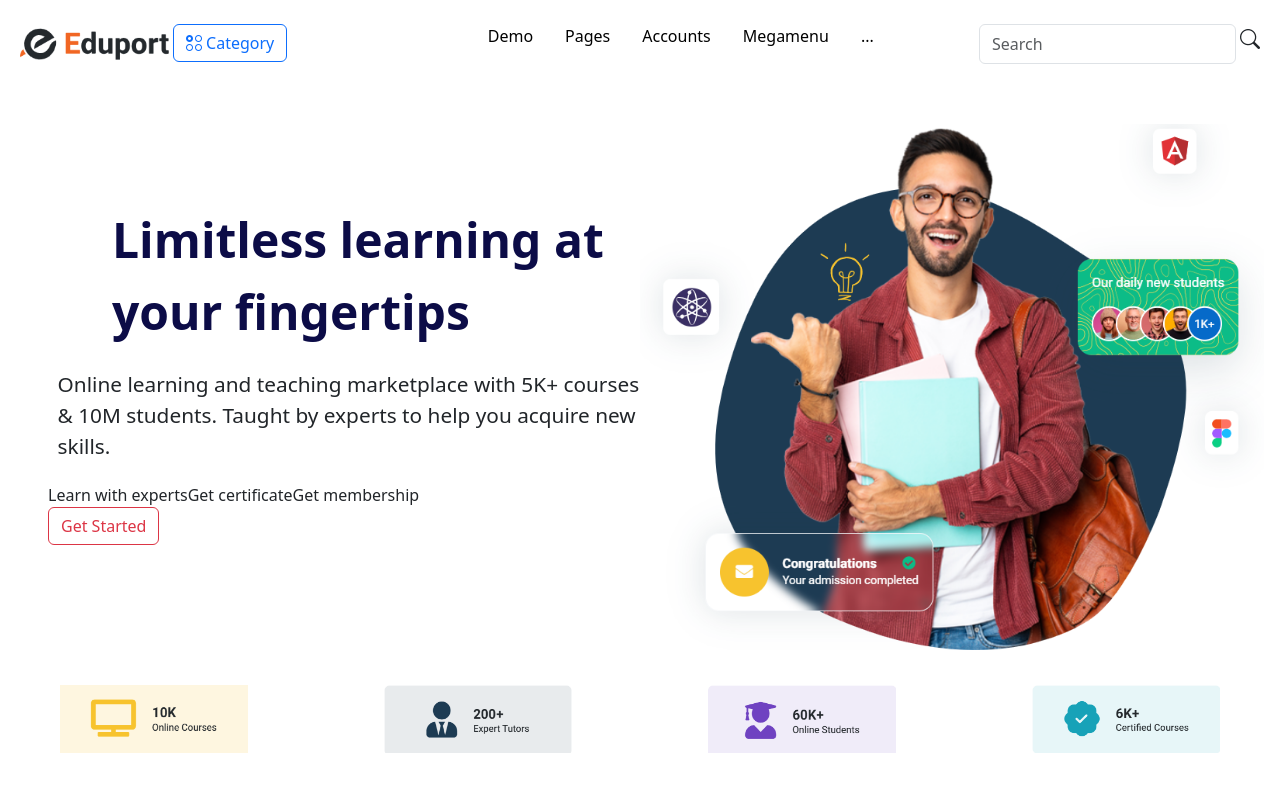
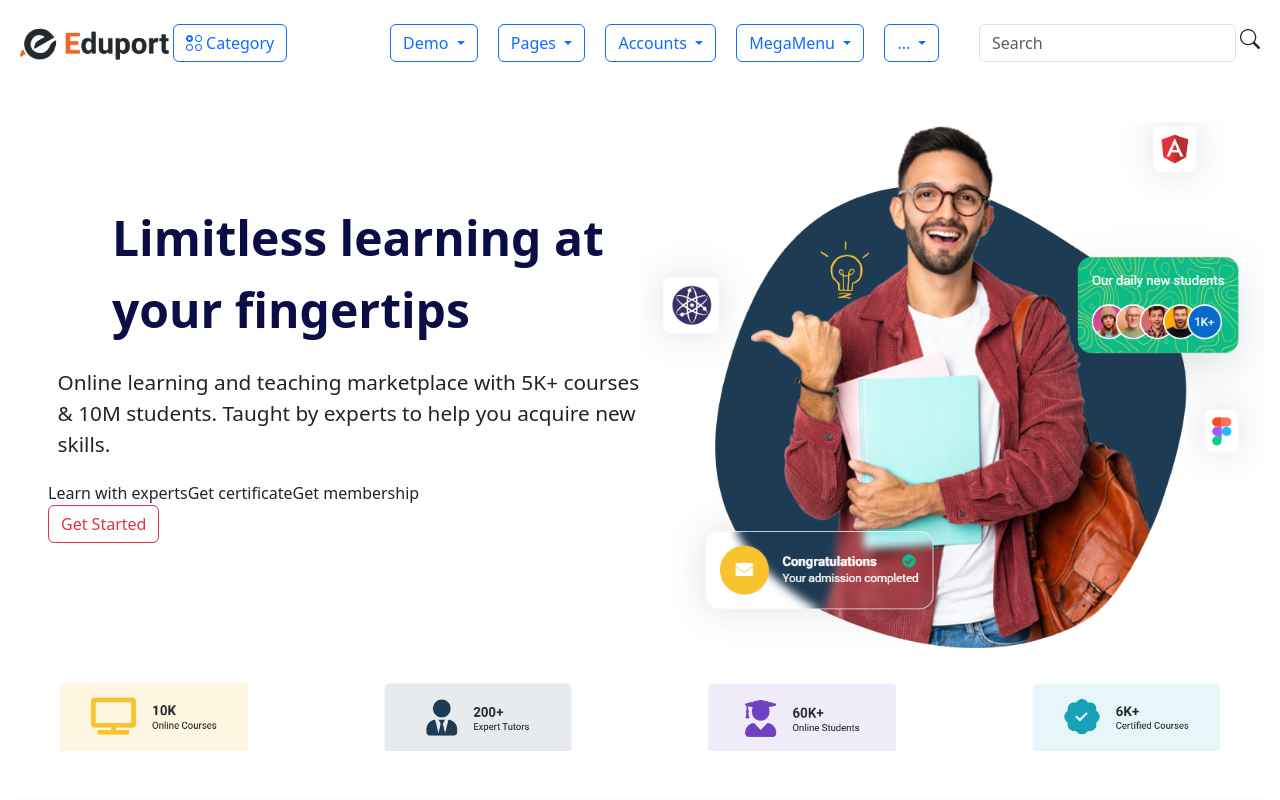
Before and after one commit to munafmd9849/web_d_examproject, a plain HTML site: page index.html in a window 1280 px wide. Shown: the top 800 px of the page. Drawn offline with nearby package versions, Linux system fonts and the light colour scheme.

Commit message:
Update index.html

```diff
--- a/index.html
+++ b/index.html
@@ -5,7 +5,7 @@
     <meta charset="UTF-8">
     <meta name="viewport" content="width=device-width, initial-scale=1.0">
     <title>Document</title>
-
+    <script src="https://cdn.jsdelivr.net/npm/bootstrap@5.3.3/dist/js/bootstrap.bundle.min.js" integrity="sha384-YvpcrYf0tY3lHB60NNkmXc5s9fDVZLESaAA55NDzOxhy9GkcIdslK1eN7N6jIeHz" crossorigin="anonymous"></script>
     <link rel="stylesheet" href="https://cdn.jsdelivr.net/npm/bootstrap-icons@1.3.0/font/bootstrap-icons.css">
     <link href="https://cdn.jsdelivr.net/npm/bootstrap@5.3.3/dist/css/bootstrap.min.css" rel="stylesheet"
         integrity="sha384-QWTKZyjpPEjISv5WaRU9OFeRpok6YctnYmDr5pNlyT2bRjXh0JMhjY6hW+ALEwIH" crossorigin="anonymous">
@@ -72,23 +72,56 @@
             <button class="btn btn-outline-primary bi bi-ui-radios-grid"> Category</button>
         </nav>
         <nav>
-            <ul class="list-unstyled d-flex">
-                <a href="">
-                    <li>Demo</li>
-                </a>
-                <a href="">
-                    <li>Pages</li>
-                </a>
-                <a href="">
-                    <li>Accounts</li>
-                </a>
-                <a href="">
-                    <li>Megamenu</li>
-                </a>
-                <a href="">
-                    <li>...</li>
-                </a>
-            </ul>
+            <div class="btn-group me-3">
+                <button type="button" class="btn btn-outline-primary dropdown-toggle" data-bs-toggle="dropdown" aria-expanded="false">
+                  Demo
+                </button>
+                <ul class="dropdown-menu dropdown-menu-end">
+                  <li><button class="dropdown-item" type="button">Home Default</button></li>
+                  <li><button class="dropdown-item" type="button">Home Education</button></li>
+                  <li><button class="dropdown-item" type="button">Home Academy</button></li>
+                </ul>
+            </div>
+            <div class="btn-group me-3">
+                <button type="button" class="btn btn-outline-primary dropdown-toggle" data-bs-toggle="dropdown" aria-expanded="false">
+                  Pages
+                </button>
+                <ul class="dropdown-menu dropdown-menu-end">
+                  <li><button class="dropdown-item" type="button">course</button></li>
+                  <li><button class="dropdown-item" type="button">about </button></li>
+                  <li><button class="dropdown-item" type="button">introlist</button></li>
+                </ul>
+            </div>
+            <div class="btn-group me-3">
+                <button type="button" class="btn btn-outline-primary dropdown-toggle" data-bs-toggle="dropdown" aria-expanded="false">
+                  Accounts
+                </button>
+                <ul class="dropdown-menu dropdown-menu-end">
+                  <li><button class="dropdown-item" type="button">instructor</button></li>
+                  <li><button class="dropdown-item" type="button">Student</button></li>
+                  <li><button class="dropdown-item" type="button">admin</button></li>
+                </ul>
+            </div>
+            <div class="btn-group me-3">
+                <button type="button" class="btn btn-outline-primary dropdown-toggle" data-bs-toggle="dropdown" aria-expanded="false">
+                  MegaMenu
+                </button>
+                <ul class="dropdown-menu dropdown-menu-end">
+                  <li><button class="dropdown-item" type="button">degree</button></li>
+                  <li><button class="dropdown-item" type="button">Contact Management</button></li>
+                  <li><button class="dropdown-item" type="button">pubic relation</button></li>
+                </ul>
+            </div>
+            <div class="btn-group">
+                <button type="button" class="btn btn-outline-primary dropdown-toggle" data-bs-toggle="dropdown" aria-expanded="false">
+                  ...
+                </button>
+                <ul class="dropdown-menu dropdown-menu-end">
+                  <li><button class="dropdown-item" type="button">support</button></li>
+                  <li><button class="dropdown-item" type="button">Documentation</button></li>
+                </ul>
+            </div>
+
         </nav>
         <nav class="d-flex">
             <input type="text" class="form-control bi bi-search" placeholder="Search">
```
